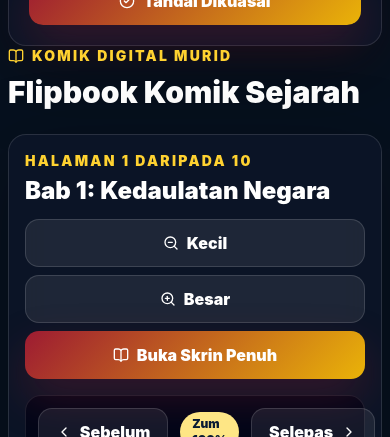
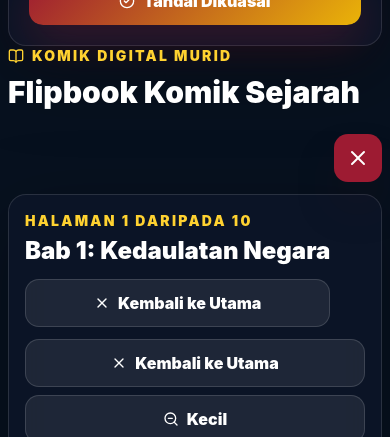
Before and after one commit to ppd-b030-cm47-blip/sejarah-make-it-easy, a React (Vite) app: page / in a window 390 px wide. Shown: the part 7540-7977 px from the top of the page. Built offline with nearby package versions, Linux system fonts and the light colour scheme.

Commit message:
Tambah butang keluar komik digital telefon

```diff
--- a/src/App.jsx
+++ b/src/App.jsx
@@ -1336,6 +1336,14 @@ function DigitalComicSection({ chapters, activeChapter }) {
         title="Flipbook Komik Sejarah"
         icon={BookOpen}
       />
+      <a
+        className="sticky top-28 z-[80] mb-3 ml-auto grid size-12 place-items-center rounded-full bg-[#9d1b32] text-white shadow-2xl shadow-red-950/40 sm:hidden"
+        href="#utama"
+        aria-label="Kembali ke paparan utama"
+        title="Kembali ke paparan utama"
+      >
+        <X className="size-6" />
+      </a>
       <div className="glass-panel overflow-hidden p-4 sm:p-5">
         <div className="mb-4 flex flex-wrap items-center justify-between gap-3">
           <div>
@@ -1343,8 +1351,14 @@ function DigitalComicSection({ chapters, activeChapter }) {
               Halaman {currentPage.number} daripada {pages.length}
             </p>
             <h3 className="mt-1 text-2xl font-black tracking-normal">Bab {currentPage.number}: {currentPage.chapter.title}</h3>
+            <a className="secondary-btn mt-3 w-fit bg-white text-[#081a33] sm:hidden" href="#utama">
+              <X className="size-4" /> Kembali ke Utama
+            </a>
           </div>
           <div className="flex flex-wrap gap-2">
+            <a className="secondary-btn" href="#utama">
+              <X className="size-4" /> Kembali ke Utama
+            </a>
             <button type="button" className="secondary-btn" onClick={() => setZoom((value) => Math.max(0.8, value - 0.15))}>
               <ZoomOut className="size-4" /> Kecil
             </button>
@@ -1396,6 +1410,14 @@ function DigitalComicSection({ chapters, activeChapter }) {
             className="fixed right-3 top-3 z-[100] grid size-12 place-items-center rounded-full bg-white text-slate-950 shadow-2xl hover:bg-amber-100 sm:right-5 sm:top-5"
           >
             <X className="size-6" />
+          </button>
+          <button
+            type="button"
+            aria-label="Kembali ke aplikasi"
+            onClick={() => setFullscreen(false)}
+            className="fixed bottom-24 right-4 z-[100] grid size-14 place-items-center rounded-full bg-[#9d1b32] text-white shadow-2xl shadow-red-950/40 sm:hidden"
+          >
+            <X className="size-7" />
           </button>
           <div className="mb-2 grid gap-2 text-white sm:grid-cols-[1fr_auto_1fr] sm:items-center">
             <button
```
